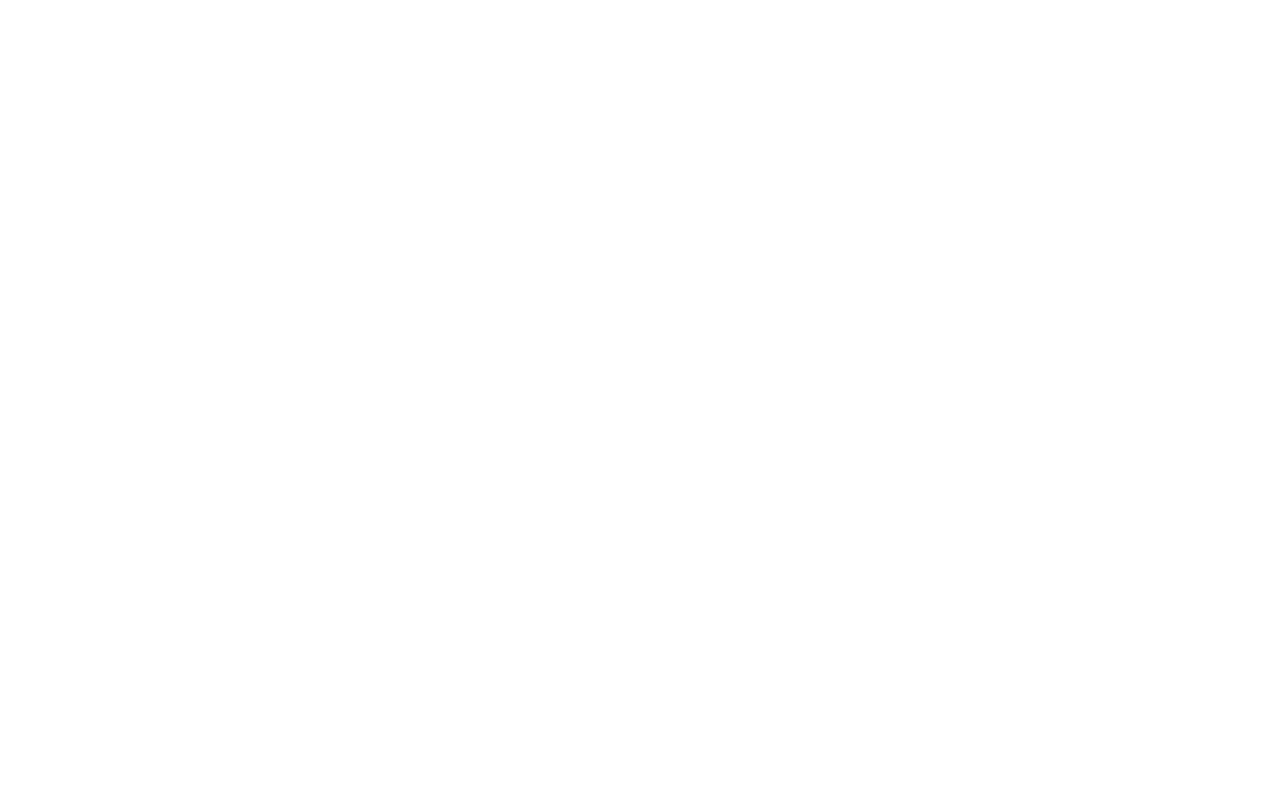
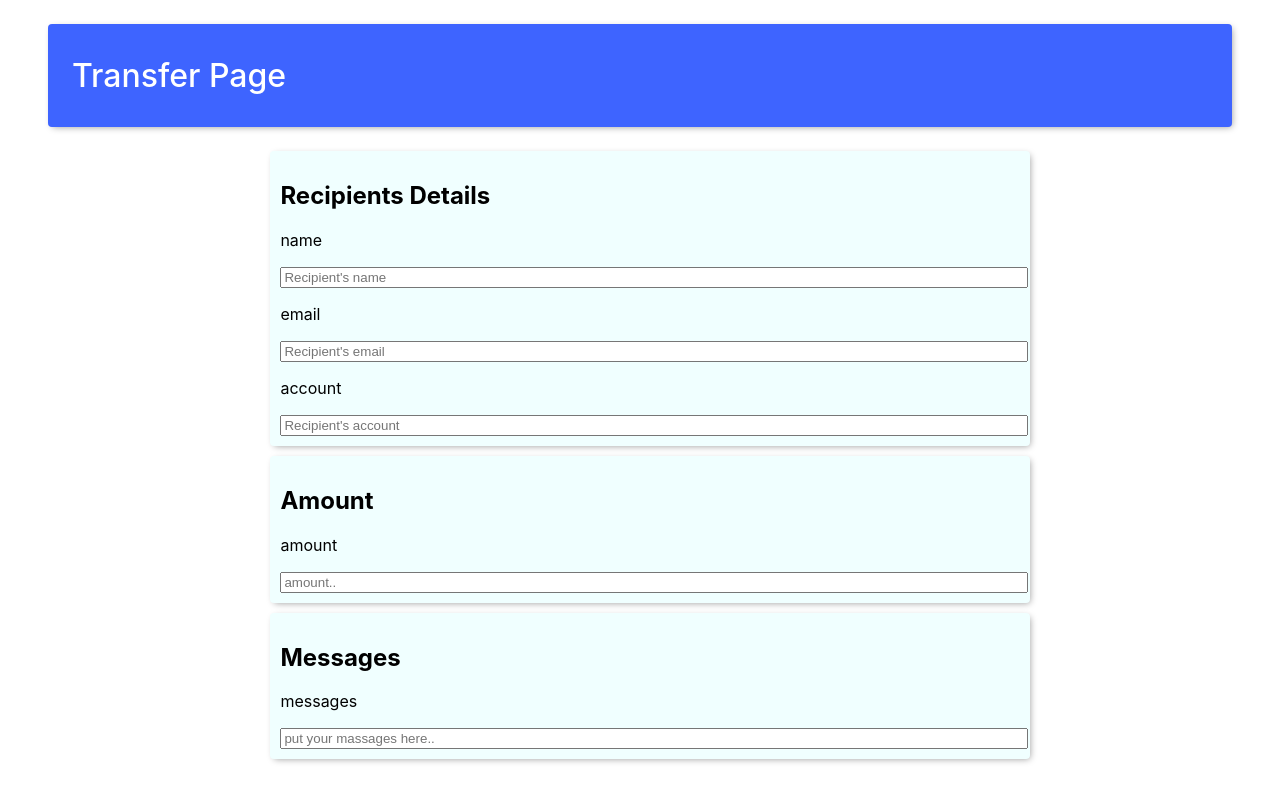
Before and after one commit to chukbert/Bank-Pro, a React (Create React App) app: page /transfer in a window 1280 px wide. Built offline with nearby package versions, Linux system fonts and the light colour scheme.

Commit message:
add tranfer page

```diff
--- a/src/App.js
+++ b/src/App.js
@@ -2,6 +2,7 @@ import React from 'react';
 import { BrowserRouter as Router, Switch, Route } from 'react-router-dom'
 import './App.css';
 import TransactionHistory from './pages/TransactionHistory';
+import Transfer from './pages/Transfer';
 
 
 function App() {
@@ -15,7 +16,7 @@ function App() {
             {/* login page */}
         </Route>
         <Route exact path='/transfer'>
-            {/* transfer page */}
+            <Transfer />
         </Route>
         <Route exact path='/history'>
            <TransactionHistory/>
--- /dev/null
+++ b/src/components/InputGroup.js
@@ -0,0 +1,25 @@
+import React from 'react';
+
+class InputGroup extends React.Component {
+    render() {
+        const inputStyle = {
+            width:"100%"
+        }
+        return (
+            <div className="form-group">
+                <p className="form-labelS">{this.props.name}</p>
+                <input style={inputStyle}
+                className="form-input"
+                id={this.props.name}
+                name={this.props.name}
+                type={this.props.type}
+                value={this.props.value}
+                onChange={this.props.handleChange}
+                placeholder={this.props.placeholder}
+                />
+            </div>
+        );
+    }
+}
+
+export default InputGroup
--- /dev/null
+++ b/src/pages/Transfer.js
@@ -0,0 +1,57 @@
+import React from 'react';
+import BaseCard from '../components/BaseCard';
+import InputGroup from '../components/InputGroup'
+
+class Transfer extends React.Component {
+    render() {
+        const pageStyle ={
+            padding: "0 24px"
+        };
+        const titleStyle ={
+            fontSize: "32px",
+            padding: "0",
+            margin: "0",
+            fontWeight: "450"
+        };
+        const blueBackground ={
+            background: "blue"
+        };
+        const containerStyle = {
+            margin:"10px 20%",
+            padding:"10px 10px",
+            borderRadius:"4px",
+            boxShadow: "2px 2px 7px -2px rgba(0,0,0,0.4)",
+            background: "azure",
+            color: "black",
+            width: "60%",
+            height: "auto",
+            alignItems: "center"
+        };
+
+        return(
+            <section style={pageStyle}>
+                <BaseCard style={blueBackground}>
+                    <p style={titleStyle}>
+                    Transfer Page
+                    </p>
+                </BaseCard>
+                <div className="container" style={containerStyle}>
+                    <h2>Recipients Details</h2>
+                    <InputGroup title="Name" name="name" type="text" placeholder="Recipient's name" />
+                    <InputGroup title="Email" name="email" type="text" placeholder="Recipient's email" />
+                    <InputGroup title="Account" name="account" type="text" placeholder="Recipient's account" />
+                </div>
+                <div className="container" style={containerStyle}>
+                    <h2>Amount</h2>
+                    <InputGroup name="amount" type="number" placeholder="amount.." />
+                </div>
+                <div className="container" style={containerStyle}>
+                    <h2>Messages</h2>
+                    <InputGroup name="messages" type="text" placeholder="put your massages here.." />
+                </div>
+            </section>
+        );
+    }
+}
+
+export default Transfer
```
